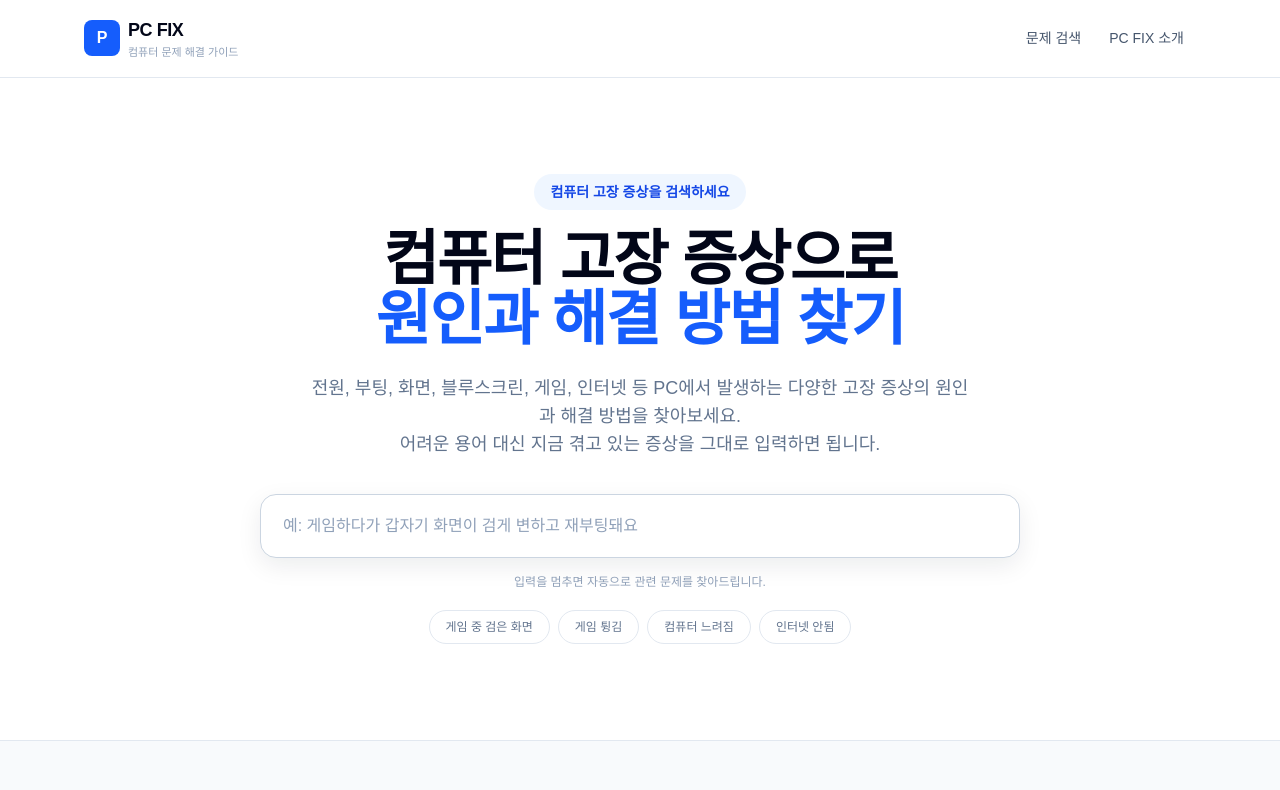
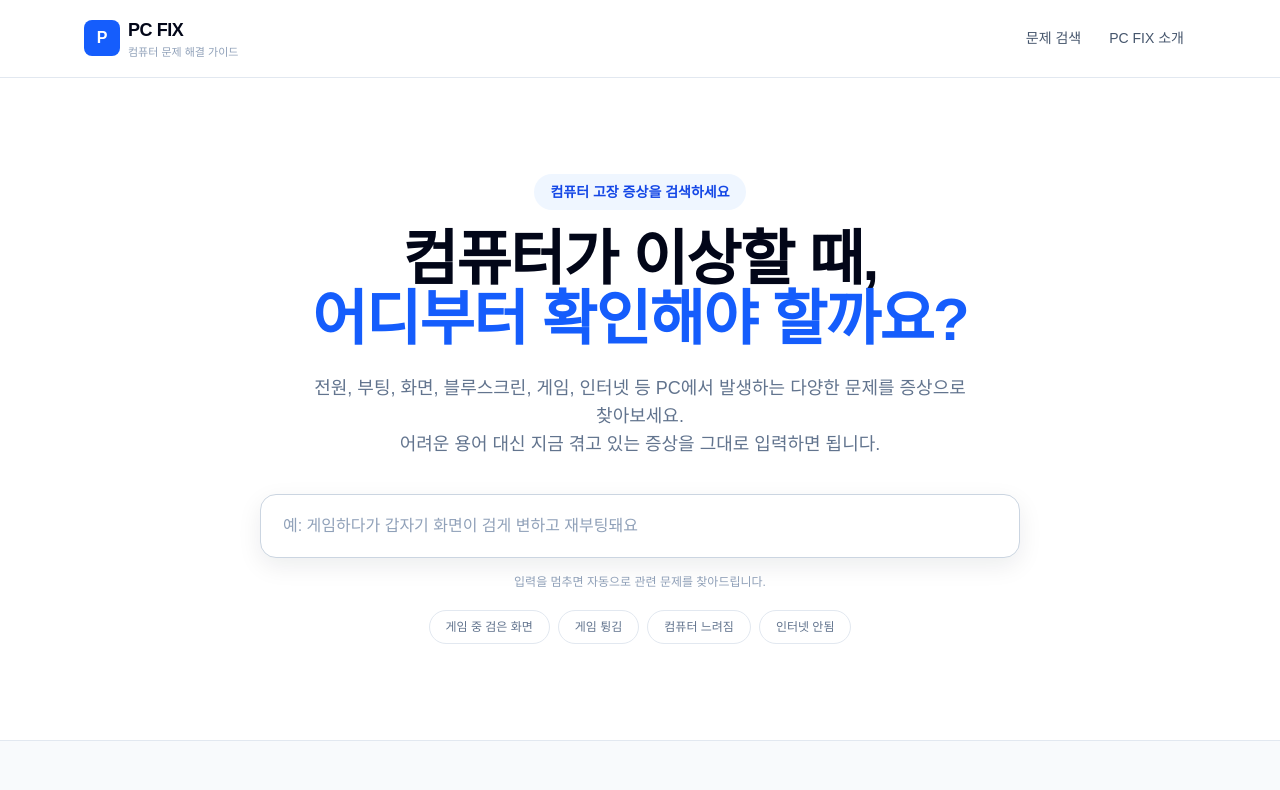
Before and after one commit to chang1565/pc-fix, a Next.js app: page / in a window 1280 px wide. Shown: the top 790 px of the page. Built offline with nearby package versions, Linux system fonts and the light colour scheme.

Commit message:
Refine homepage headline

```diff
--- a/app/page.tsx
+++ b/app/page.tsx
@@ -130,16 +130,16 @@ export default function Home() {
           </div>
 
           <h1 className="text-4xl font-black tracking-tight text-slate-950 sm:text-6xl">
-            컴퓨터 고장 증상으로
+            컴퓨터가 이상할 때,
             <br />
             <span className="text-blue-600">
-              원인과 해결 방법 찾기
+              어디부터 확인해야 할까요?
             </span>
           </h1>
 
           <p className="mx-auto mt-6 max-w-2xl text-base leading-7 text-slate-500 sm:text-lg">
             전원, 부팅, 화면, 블루스크린, 게임, 인터넷 등
-            PC에서 발생하는 다양한 고장 증상의 원인과 해결 방법을 찾아보세요.
+  PC에서 발생하는 다양한 문제를 증상으로 찾아보세요.
             <br className="hidden sm:block" />
             어려운 용어 대신 지금 겪고 있는 증상을 그대로 입력하면 됩니다.
           </p>
```
